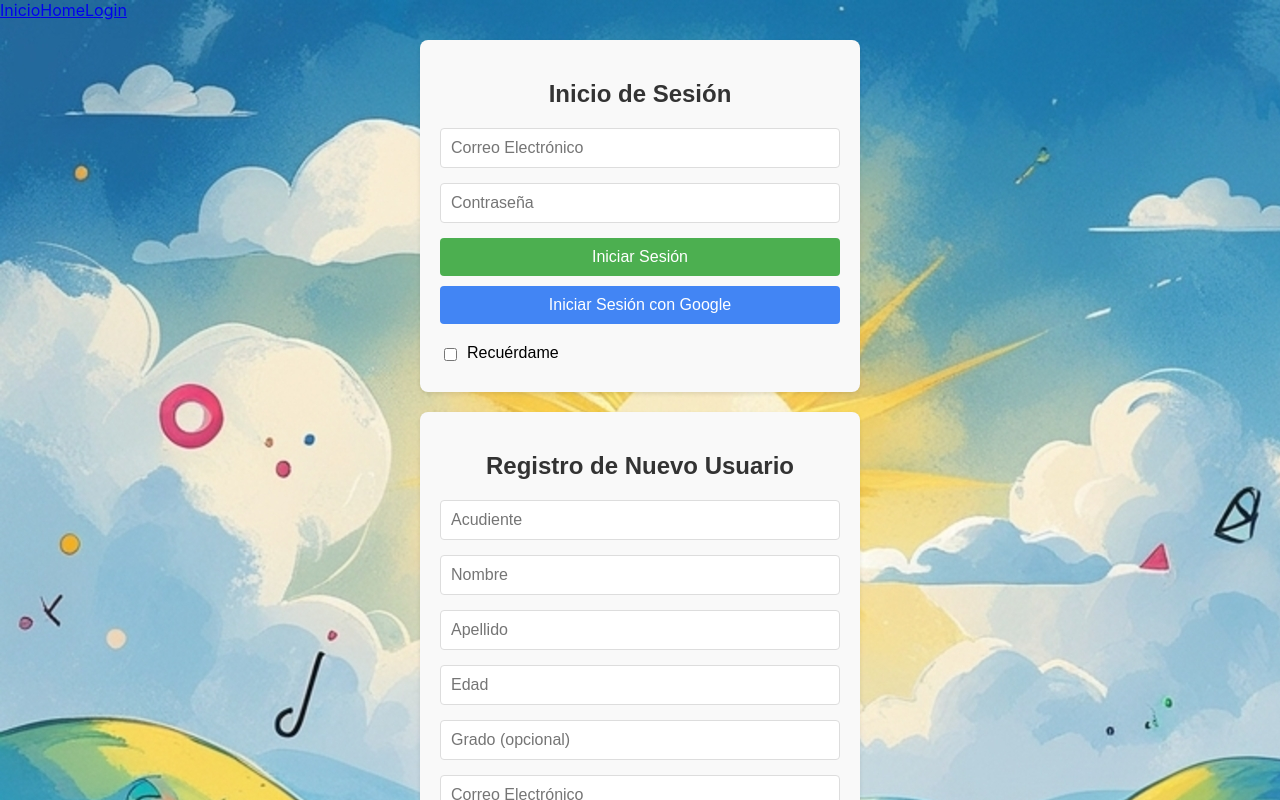
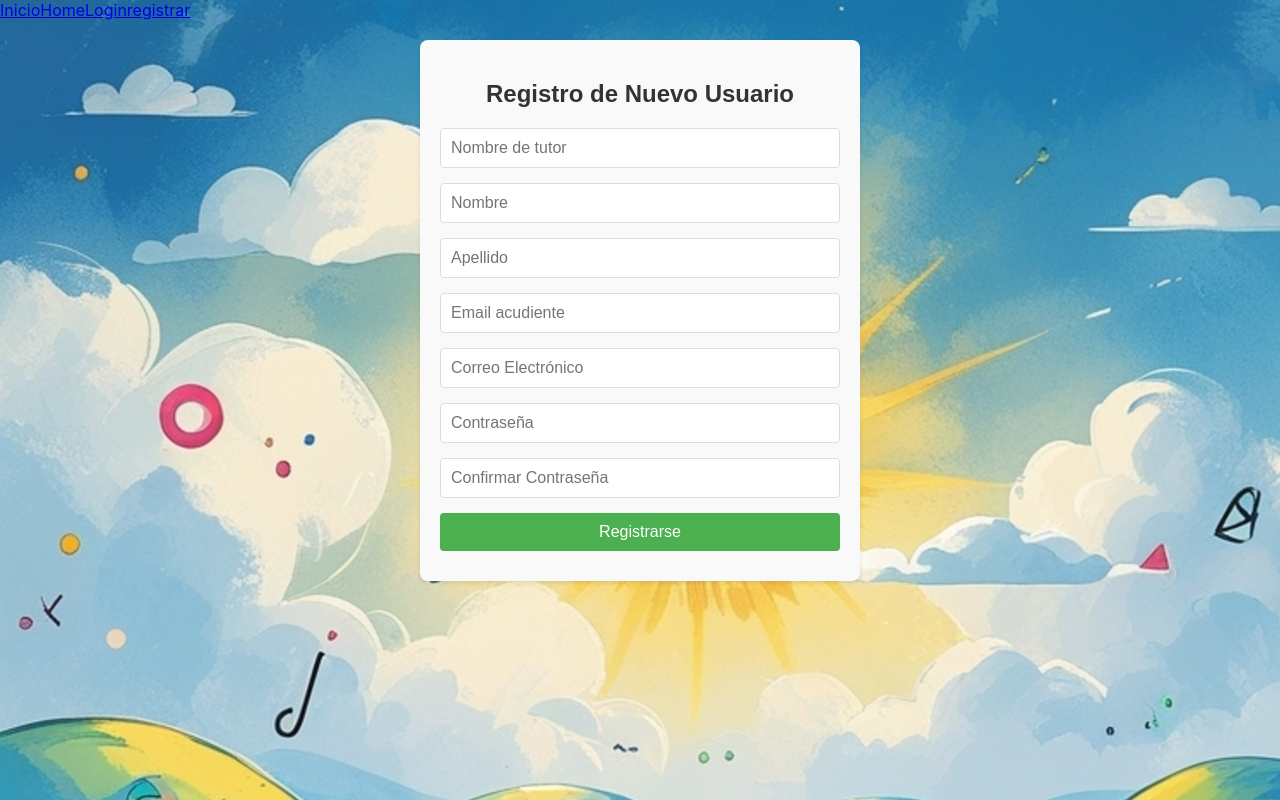
Before and after one commit to gamificacionuniminuto/proyectofinalfronts, a React (Create React App) app: page /login in a window 1280 px wide. Shown: the top 800 px of the page. Built offline with nearby package versions, Linux system fonts and the light colour scheme.

Commit message:
se crea login y registro

```diff
--- a/src/App.js
+++ b/src/App.js
@@ -3,6 +3,8 @@ import './App.css';
 import Home from './home.js';
 import Login from './paginas/login/login.js'; // Asegúrate de que la ruta sea correcta
 import './home.css'; // Importación de un archivo CSS
+import Register from './paginas/register/register.js'
+import Dashboard from './paginas/dashboard/dashboard.js'
 
 import { Link } from 'react-router-dom';
 import NotFound from './NotFound.js'; // Asegúrate de que la ruta sea correcta
@@ -17,6 +19,8 @@ function App() {
           <Link to="/">Inicio</Link>
           <Link to="/home">Home</Link>
           <Link to="/login">Login</Link>
+          <Link to="/registrar">registrar</Link>
+
         </nav>
         {/* Puedes agregar un header/navbar común aquí si lo necesitas */}
 
@@ -24,6 +28,8 @@ function App() {
           <Route path="/" element={<Home />} />
           <Route path="/home" element={<Home />} />
           <Route path="/login" element={<Login />} />
+          <Route path="/registrar" element={<Register />} />
+          <Route path="/dashboard" element={<Dashboard />} />
 
           {/* Ejemplo de cómo agregar más rutas: */}
           {/* <Route path="/dashboard" element={<Dashboard />} /> */}
--- /dev/null
+++ b/src/paginas/dashboard/dashboard.js
@@ -0,0 +1,44 @@
+// src/components/Dashboard.js
+import React from 'react';
+import { useAuth } from './AuthContext';
+import { Navigate } from 'react-router-dom';
+
+const Dashboard = () => {
+  const { user, isAuthenticated, logout } = useAuth();
+
+  if (!isAuthenticated) {
+    return <Navigate to="/login" />;
+  }
+
+  // Verifica si user existe y tiene la estructura esperada
+  const userData = user?.id ? user : {
+    id: user?.id || 'N/A',
+    name: user?.name || 'Usuario',
+    lastName: user?.lastName || '',
+    email: user?.email || 'No especificado',
+    rol: user?.rol || 'user'
+  };
+
+  return (
+    <div className="dashboard">
+      <header className="dashboard-header">
+        <h1>Bienvenido, {userData.name} {userData.lastName}</h1>
+        <button onClick={logout} className="btn btn-danger">
+          Cerrar Sesión
+        </button>
+      </header>
+
+      <div className="user-profile">
+        <h2>Tu perfil</h2>
+        <div className="profile-info">
+          <p><strong>ID:</strong> {userData.id}</p>
+          <p><strong>Email:</strong> {userData.email}</p>
+          <p><strong>Rol:</strong> {userData.rol}</p>
+          {userData.parent && <p><strong>Padre/Tutor:</strong> {userData.parent}</p>}
+        </div>
+      </div>
+    </div>
+  );
+};
+
+export default Dashboard;
--- a/src/paginas/login/login.js
+++ b/src/paginas/login/login.js
@@ -1,236 +1,149 @@
 import React, { useState } from 'react';
 import './../../paginas/login/LoginRegister.css'; // Asegúrate de crear este archivo CSS
+import axios from 'axios';
+import Swal from 'sweetalert2';
 
-const LoginRegister = () => {
-  // Estados para el formulario de login
-  const [loginEmail, setLoginEmail] = useState('');
-  const [loginPassword, setLoginPassword] = useState('');
-  const [rememberMe, setRememberMe] = useState(false);
-  const [loginError, setLoginError] = useState('');
+export default function InscriptionForm() {
+  const [formData, setFormData] = useState({
+    parent: "",
+    name: "",
+    lastName: "",
+    email: "",
+    emailparent: "",
+    password: "",
+    passConfirmation: "",
+  });
 
-  // Estados para el formulario de registro
-  const [registerData, setRegisterData] = useState({
-    guardian: '',
-    name: '',
-    lastName: '',
-    age: '',
-    grade: '',
-    email: '',
-    password: '',
-    confirmPassword: '',
-    avatar: null,
-  });
-  const [passwordError, setPasswordError] = useState('');
-  const [showAvatarModal, setShowAvatarModal] = useState(false);
+  const handleChange = (e) => {
+    setFormData({ ...formData, [e.target.name]: e.target.value });
+  };
 
-  // Manejadores para el login
-  const handleLoginSubmit = (e) => {
+  const handleFileChange = (e) => {
+    setFormData({ ...formData, image: e.target.files[0] });
+  };
+
+  const handleSubmit = async (e) => {
     e.preventDefault();
-    // Validación básica - puedes agregar más lógica aquí
-    if (loginPassword.length < 6) {
-      setLoginError('Contraseña incorrecta');
+    if (formData.password !== formData.passConfirmation) {
+      alert("Las contraseñas no coinciden");
       return;
     }
-    setLoginError('');
-    console.log('Iniciando sesión...', {
-      loginEmail,
-      loginPassword,
-      rememberMe,
-    });
-    // Aquí iría la lógica para autenticar al usuario
-  };
 
-  // Manejadores para el registro
-  const handleRegisterChange = (e) => {
-    const { name, value } = e.target;
-    setRegisterData((prev) => ({
-      ...prev,
-      [name]: value,
-    }));
+    try {
 
-    // Validar contraseñas coincidentes
-    if (name === 'password' || name === 'confirmPassword') {
-      if (registerData.password !== registerData.confirmPassword) {
-        setPasswordError('Las contraseñas no coinciden');
-      } else {
-        setPasswordError('');
+      const formDataToSend = new FormData();
+      for (const key in formData) {
+        formDataToSend.append(key, formData[key]);
       }
+
+      const response = await axios.post("http://localhost:3001/api/user", formDataToSend, {
+        headers: {
+          "Content-Type": "application/json",
+        },
+      });
+
+      Swal.fire({
+        title: '¡Éxito!',
+        text: 'Usuario creado exitosamente',
+        icon: 'success',
+        confirmButtonText: 'Aceptar'
+      });
+      setFormData({
+        parent: "",
+        name: "",
+        lastName: "",
+        email: "",
+        emailparent: "",
+        image: null,
+        password:"" ,
+        passConfirmation: "",
+      });
+    } catch (error) {
+      console.error("Error al enviar el formulario", error);
+      alert("Hubo un error al enviar el formulario");
     }
-  };
 
-  const handleRegisterSubmit = (e) => {
-    e.preventDefault();
-    if (registerData.password !== registerData.confirmPassword) {
-      setPasswordError('Las contraseñas no coinciden');
-      return;
-    }
-    console.log('Registrando usuario...', registerData);
-    // Aquí iría la lógica para registrar al usuario
-  };
 
   const handleAvatarSelect = (avatar) => {
-    setRegisterData((prev) => ({ ...prev, avatar }));
-    setShowAvatarModal(false);
+
   };
+}
 
   return (
     <div className="login-register-container">
-      {/* Formulario de Login */}
-      <div className="form-container">
-        <h2>Inicio de Sesión</h2>
-        <form onSubmit={handleLoginSubmit}>
-          <input
-            type="email"
-            placeholder="Correo Electrónico"
-            value={loginEmail}
-            onChange={(e) => setLoginEmail(e.target.value)}
-            required
-          />
-          <input
-            type="password"
-            placeholder="Contraseña"
-            value={loginPassword}
-            onChange={(e) => setLoginPassword(e.target.value)}
-            required
-          />
-          <button type="submit">Iniciar Sesión</button>
-          <button type="button" className="google-btn">
-            Iniciar Sesión con Google
-          </button>
-          <div className="remember-me">
-            <input
-              type="checkbox"
-              id="remember-me"
-              checked={rememberMe}
-              onChange={(e) => setRememberMe(e.target.checked)}
-            />
-            <label htmlFor="remember-me">Recuérdame</label>
-          </div>
-          {loginError && <span className="error-message">{loginError}</span>}
-        </form>
-      </div>
+
 
       {/* Formulario de Registro */}
       <div className="form-container">
         <h2>Registro de Nuevo Usuario</h2>
-        <form onSubmit={handleRegisterSubmit}>
-          <input
+        <form onSubmit={handleSubmit}>
+        <input
             type="text"
-            name="guardian"
-            placeholder="Acudiente"
-            value={registerData.guardian}
-            onChange={handleRegisterChange}
+            name="parent"
+             placeholder="Nombre de tutor"
+            value={formData.parent}
+            onChange={handleChange}
             required
+            className="w-full px-4 py-2 border rounded-lg focus:outline-none focus:ring-2 focus:ring-blue-500"
           />
           <input
             type="text"
             name="name"
             placeholder="Nombre"
-            value={registerData.name}
-            onChange={handleRegisterChange}
+            value={formData.name}
+            onChange={handleChange }
             required
           />
           <input
             type="text"
             name="lastName"
             placeholder="Apellido"
-            value={registerData.lastName}
-            onChange={handleRegisterChange}
+            value={formData.lastName}
+            onChange={handleChange}
             required
           />
-          <input
+          {/* <input
             type="number"
             name="age"
             placeholder="Edad"
             value={registerData.age}
             onChange={handleRegisterChange}
             required
-          />
+          /> */}
           <input
-            type="text"
-            name="grade"
-            placeholder="Grado (opcional)"
-            value={registerData.grade}
-            onChange={handleRegisterChange}
+            type="email"
+            name="emailparent"
+            placeholder="Email acudiente"
+            value={formData.emailparent}
+            onChange={handleChange}
           />
           <input
             type="email"
             name="email"
             placeholder="Correo Electrónico"
-            value={registerData.email}
-            onChange={handleRegisterChange}
+            value={formData.email}
+            onChange={handleChange}
             required
           />
           <input
             type="password"
             name="password"
             placeholder="Contraseña"
-            value={registerData.password}
-            onChange={handleRegisterChange}
+            value={formData.password}
+            onChange={handleChange}
             required
           />
           <input
             type="password"
-            name="confirmPassword"
+            name="passConfirmation"
             placeholder="Confirmar Contraseña"
-            value={registerData.confirmPassword}
-            onChange={handleRegisterChange}
+            value={formData.passConfirmation}
+            onChange={handleChange}
             required
           />
-          <button
-            type="button"
-            className="avatar-btn"
-            onClick={() => setShowAvatarModal(true)}
-          >
-            Seleccionar Avatar
-          </button>
-          {registerData.avatar && (
-            <span className="avatar-selected">Avatar seleccionado</span>
-          )}
-          {passwordError && (
-            <span className="password-error">{passwordError}</span>
-          )}
-          <button type="submit">Registrarse</button>
+        <button type="submit">Registrarse</button>
         </form>
       </div>
-
-      {/* Modal de selección de avatar */}
-      {showAvatarModal && (
-        <div className="modal">
-          <div className="modal-content">
-            <span
-              className="close-btn"
-              onClick={() => setShowAvatarModal(false)}
-            >
-              &times;
-            </span>
-            <h2>Selecciona tu Avatar</h2>
-            <div className="avatar-options">
-              <img
-                src="/avatars/avatar1.png"
-                alt="Avatar 1"
-                className="avatar-img"
-                onClick={() => handleAvatarSelect('avatar1')}
-              />
-              <img
-                src="/avatars/avatar2.png"
-                alt="Avatar 2"
-                className="avatar-img"
-                onClick={() => handleAvatarSelect('avatar2')}
-              />
-              <img
-                src="/avatars/avatar3.png"
-                alt="Avatar 3"
-                className="avatar-img"
-                onClick={() => handleAvatarSelect('avatar3')}
-              />
-              {/* Agrega más avatares según sea necesario */}
-            </div>
-          </div>
-        </div>
-      )}
     </div>
   );
-};
-
-export default LoginRegister;
+}
--- /dev/null
+++ b/src/paginas/register/register.js
@@ -0,0 +1,76 @@
+import React, { useState } from 'react';
+import axios from 'axios';
+import { useNavigate } from 'react-router-dom';
+
+const Login = () => {
+  const [credentials, setCredentials] = useState({
+    email: '',
+    password: ''
+  });
+  const [error, setError] = useState('');
+  const [loading, setLoading] = useState(false);
+  const navigate = useNavigate();
+
+  const handleChange = (e) => {
+    setCredentials({
+      ...credentials,
+      [e.target.name]: e.target.value
+    });
+  };
+
+  const handleSubmit = async (e) => {
+    e.preventDefault();
+    setLoading(true);
+    setError('');
+
+    try {
+      const response = await axios.post('http://localhost:3001/api/login', credentials);
+
+      // Guardar el token en localStorage o en el estado de la aplicación
+      localStorage.setItem('token', response.data.token);
+
+      // Redirigir al dashboard o página principal
+      navigate('/dashboard');
+    } catch (err) {
+      setError(err.response?.data?.message || 'Error al iniciar sesión');
+    } finally {
+      setLoading(false);
+    }
+  };
+
+  return (
+    <div className="login-container">
+      <h2>Iniciar Sesión</h2>
+      {error && <div className="error-message">{error}</div>}
+      <form onSubmit={handleSubmit}>
+        <div className="form-group">
+          <label htmlFor="email">Usuario:</label>
+          <input
+            type="text"
+            id="email"
+            name="email"
+            value={credentials.email}
+            onChange={handleChange}
+            required
+          />
+        </div>
+        <div className="form-group">
+          <label htmlFor="password">Contraseña:</label>
+          <input
+            type="password"
+            id="password"
+            name="password"
+            value={credentials.password}
+            onChange={handleChange}
+            required
+          />
+        </div>
+        <button type="submit" disabled={loading}>
+          {loading ? 'Cargando...' : 'Iniciar Sesión'}
+        </button>
+      </form>
+    </div>
+  );
+};
+
+export default Login;
```
Also changed, not shown: src/paginas/dashboard/AuthContext.js (added, +95 -0 lines).
